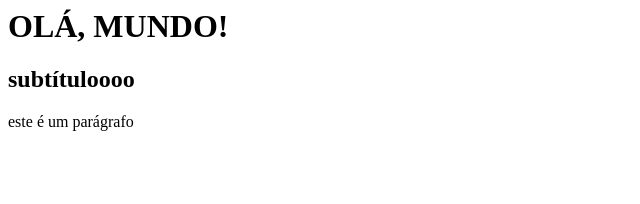
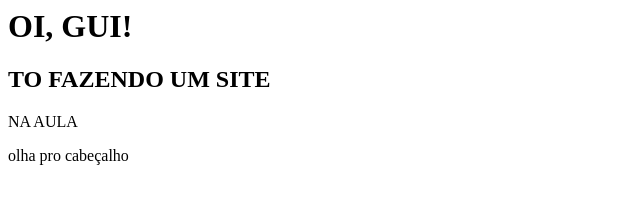
Before and after one commit to marcolini2amanda/site, a plain HTML site: page index.html in a window 1280 px wide. Shown: the whole page, without its empty margins (0-640 px from the left). Drawn offline with Linux system fonts and the light colour scheme.

Commit message:
Update index.html

```diff
--- a/index.html
+++ b/index.html
@@ -13,15 +13,16 @@
 </script>
 
   <title>
-Cabeçalho
+TE AMO
 </title>
 </head>
 
 <body>
 
-<h1>OLÁ, MUNDO!</h1>
-<h2>subtítuloooo</h2>
-<p>este é um parágrafo</p>
+<h1>OI, GUI!</h1>
+<h2>TO FAZENDO UM SITE</h2>
+<p>NA AULA</p>
+<P> olha pro cabeçalho</P>
 
 </body>
 </html>
```
